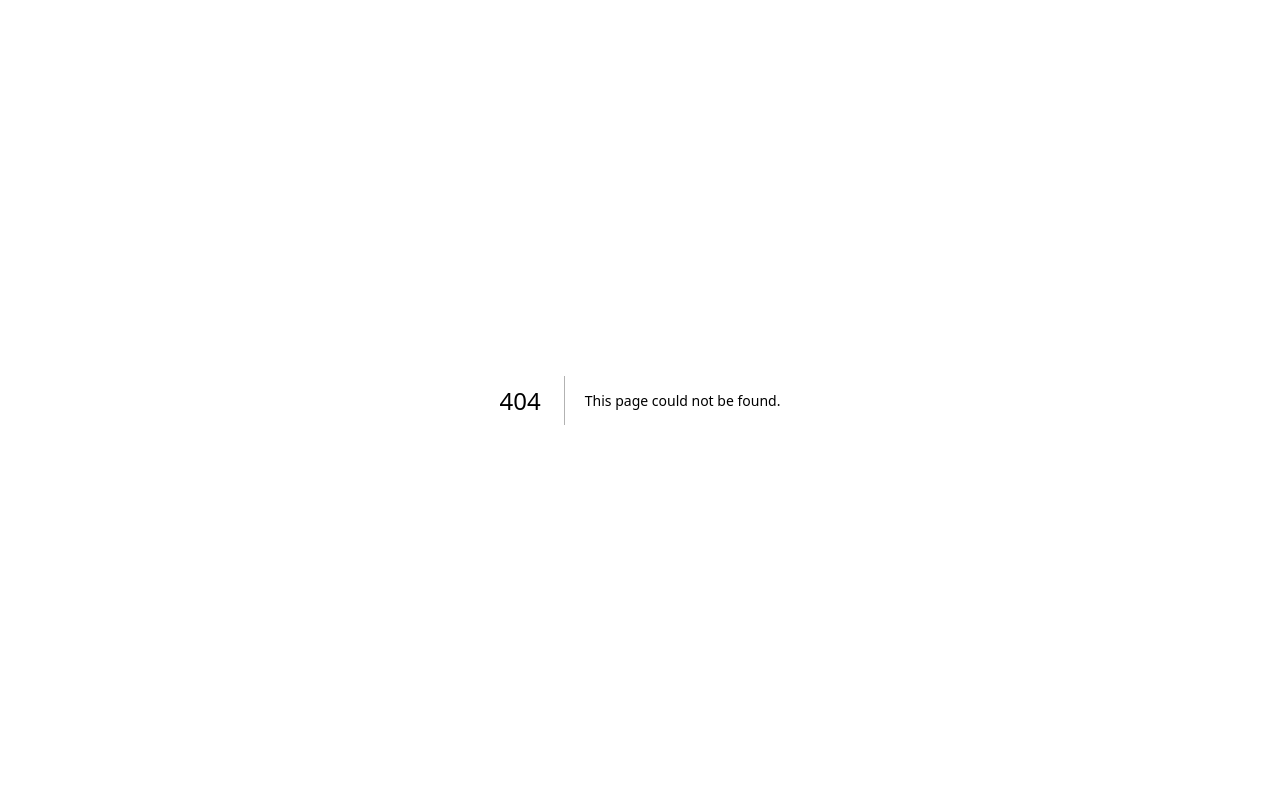
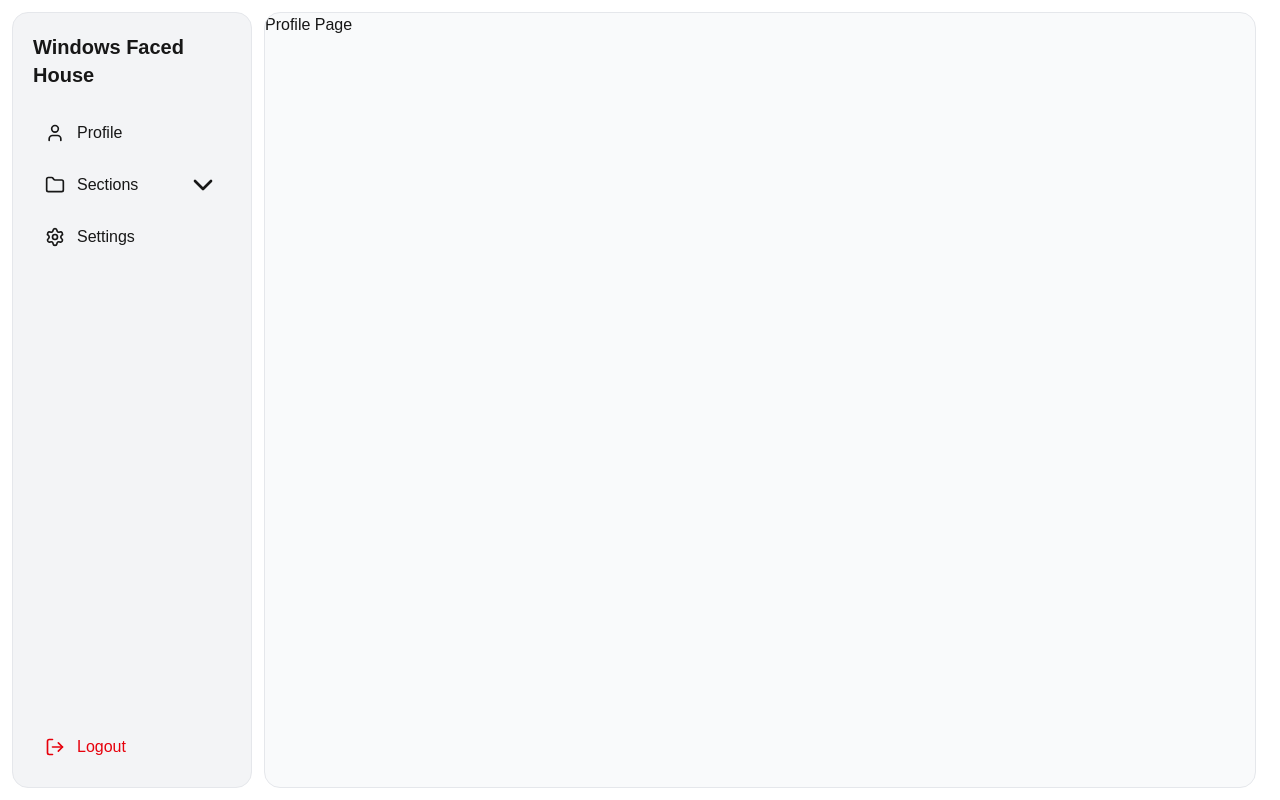
Before and after one commit to csebiplab/windows-faced-house, a Next.js app: page /dashboard/profile/me in a window 1280 px wide. Before the commit this address had no page. Built offline with nearby package versions, Linux system fonts and the light colour scheme.

Commit message:
feat: Added sidebar

```diff
--- a/package.json
+++ b/package.json
@@ -11,6 +11,7 @@
     "bcrypt": "^6.0.0",
     "bcryptjs": "^3.0.2",
     "jsonwebtoken": "^9.0.2",
+    "lucide-react": "^0.544.0",
     "mongodb": "^6.19.0",
     "mongoose": "^8.18.1",
     "next": "15.5.3",
--- a/src/app/(auth)/signin/page.tsx
+++ b/src/app/(auth)/signin/page.tsx
@@ -6,7 +6,7 @@ export default async function page() {
   const user = await getCurrentUser();
 
   if (user) {
-    redirect("/");
+    redirect("/dashboard/profile/me");
   }
 
   return (
--- /dev/null
+++ b/src/app/(dashboard)/dashboard/layout.tsx
@@ -0,0 +1,25 @@
+import { ToastContainer } from "react-toastify";
+import "react-toastify/dist/ReactToastify.css";
+import { ReactNode } from "react";
+import "../../globals.css";
+import Sidebar from "@/components/dashboard/Sidebar";
+
+export default async function DashboardLayout({
+  children,
+}: {
+  children: ReactNode;
+}) {
+  return (
+    <html>
+      <body>
+        <div className="flex flex-row p-3 gap-3 h-screen">
+          <Sidebar />
+          <main className="flex-1 bg-gray-50 border border-gray-200 rounded-lg max-h-screen overflow-auto pb-5">
+            {children}
+          </main>
+          <ToastContainer />
+        </div>
+      </body>
+    </html>
+  );
+}
--- /dev/null
+++ b/src/app/(dashboard)/dashboard/profile/me/page.tsx
@@ -0,0 +1,7 @@
+export default function ProfilePage() {
+  return (
+    <div>
+      <h1>Profile Page</h1>
+    </div>
+  );
+}
--- /dev/null
+++ b/src/components/dashboard/Sidebar.tsx
@@ -0,0 +1,28 @@
+"use client";
+
+import { LogOut } from "lucide-react";
+import SidebarItem from "./SidebarItem";
+import { menuItems } from "./menuItems";
+
+export default function Sidebar() {
+  return (
+    <aside
+      className="max-h-screen w-60 p-5 bg-gray-100 border border-gray-200
+      rounded-lg sticky top-0 max-md:hidden flex flex-col justify-between"
+    >
+      <div>
+        <h2 className="text-xl font-bold mb-6">Windows Faced House</h2>
+        <nav className="flex flex-col gap-2">
+          {menuItems.map((item) => (
+            <SidebarItem key={item.name} item={item} />
+          ))}
+        </nav>
+      </div>
+
+      <button className="flex items-center gap-3 px-3 py-2 rounded-lg hover:bg-red-100 text-red-600 transition">
+        <LogOut className="w-5 h-5" />
+        Logout
+      </button>
+    </aside>
+  );
+}
--- /dev/null
+++ b/src/components/dashboard/SidebarItem.tsx
@@ -0,0 +1,49 @@
+"use client";
+
+import Link from "next/link";
+import { useState } from "react";
+import type { MenuItem } from "./menuItems";
+import { ChevronDown, ChevronUp } from "lucide-react";
+
+export default function SidebarItem({ item }: { item: MenuItem }) {
+  const [isOpen, setIsOpen] = useState(false);
+
+  if (item.children) {
+    return (
+      <div>
+        <button
+          onClick={() => setIsOpen(!isOpen)}
+          className="w-full flex items-center justify-between px-3 py-2 rounded-lg hover:bg-gray-200 transition"
+        >
+          <div className="flex items-center gap-3">
+            <item.icon className="w-5 h-5" />
+            <span>{item.name}</span>
+          </div>
+          {isOpen ? (
+            <ChevronUp className="w-4 h-4" />
+          ) : (
+            <ChevronDown className="w-4 h-4" />
+          )}
+        </button>
+
+        {isOpen && (
+          <div className="ml-6 mt-1 flex flex-col gap-1">
+            {item.children.map((child) => (
+              <SidebarItem key={child.name} item={child} />
+            ))}
+          </div>
+        )}
+      </div>
+    );
+  }
+
+  return (
+    <Link
+      href={item.href!}
+      className="flex items-center gap-3 px-3 py-2 rounded-lg hover:bg-gray-200 transition"
+    >
+      <item.icon className="w-5 h-5" />
+      <span>{item.name}</span>
+    </Link>
+  );
+}
--- /dev/null
+++ b/src/components/dashboard/menuItems.ts
@@ -0,0 +1,29 @@
+import { Settings, User, Folder, Plus, LayoutDashboard } from "lucide-react";
+
+export type MenuItem = {
+  name: string;
+  href?: string;
+  icon: any;
+  children?: MenuItem[];
+};
+
+export const menuItems: MenuItem[] = [
+  { name: "Profile", href: "/dashboard/profile/me", icon: User },
+  {
+    name: "Sections",
+    icon: Folder,
+    children: [
+      {
+        name: "Show Sections",
+        href: "/dashboard/sections/show-sections",
+        icon: LayoutDashboard,
+      },
+      {
+        name: "Add Section",
+        href: "/dashboard/sections/add-section",
+        icon: Plus,
+      },
+    ],
+  },
+  { name: "Settings", href: "/dashboard/settings", icon: Settings },
+];
```
Also changed, not shown: src/models/section.model.ts (added), 1 other file (tests, documents, lock files or other folders).
